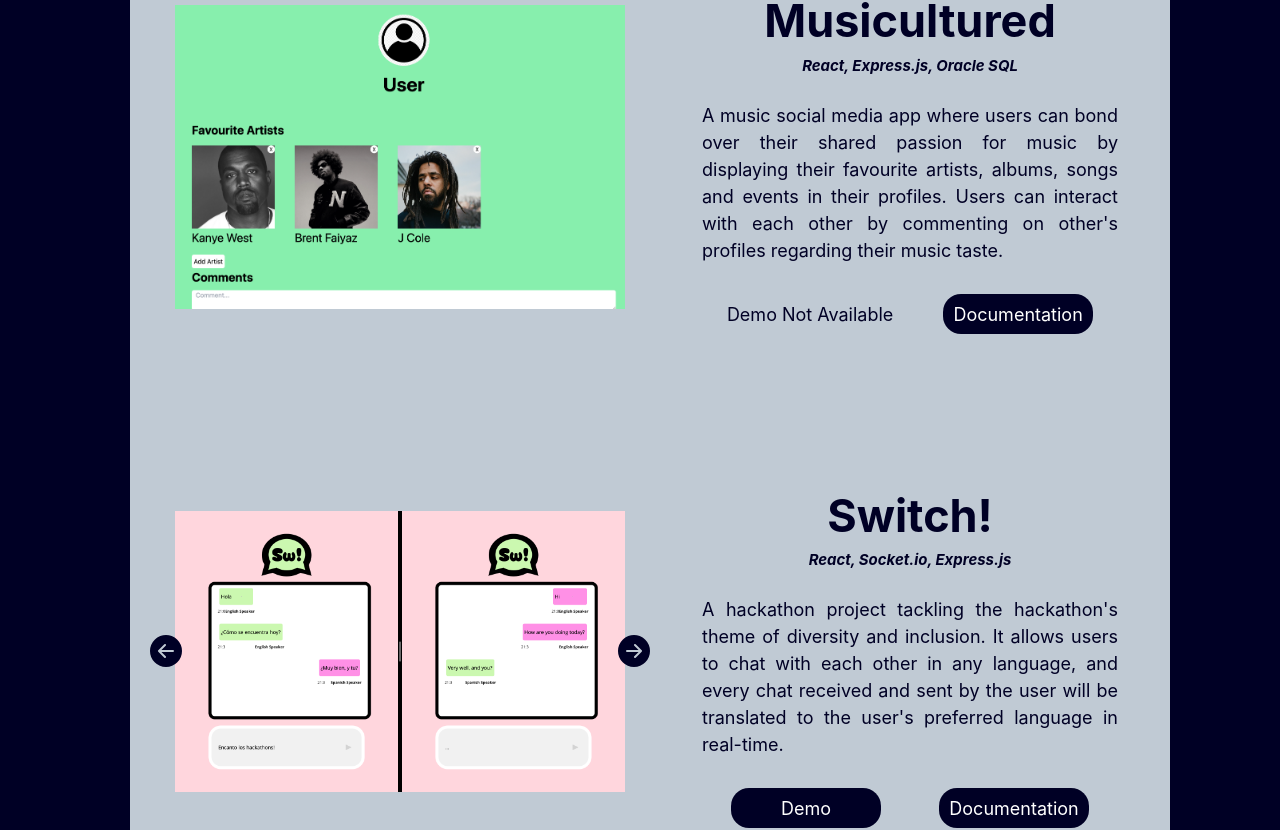
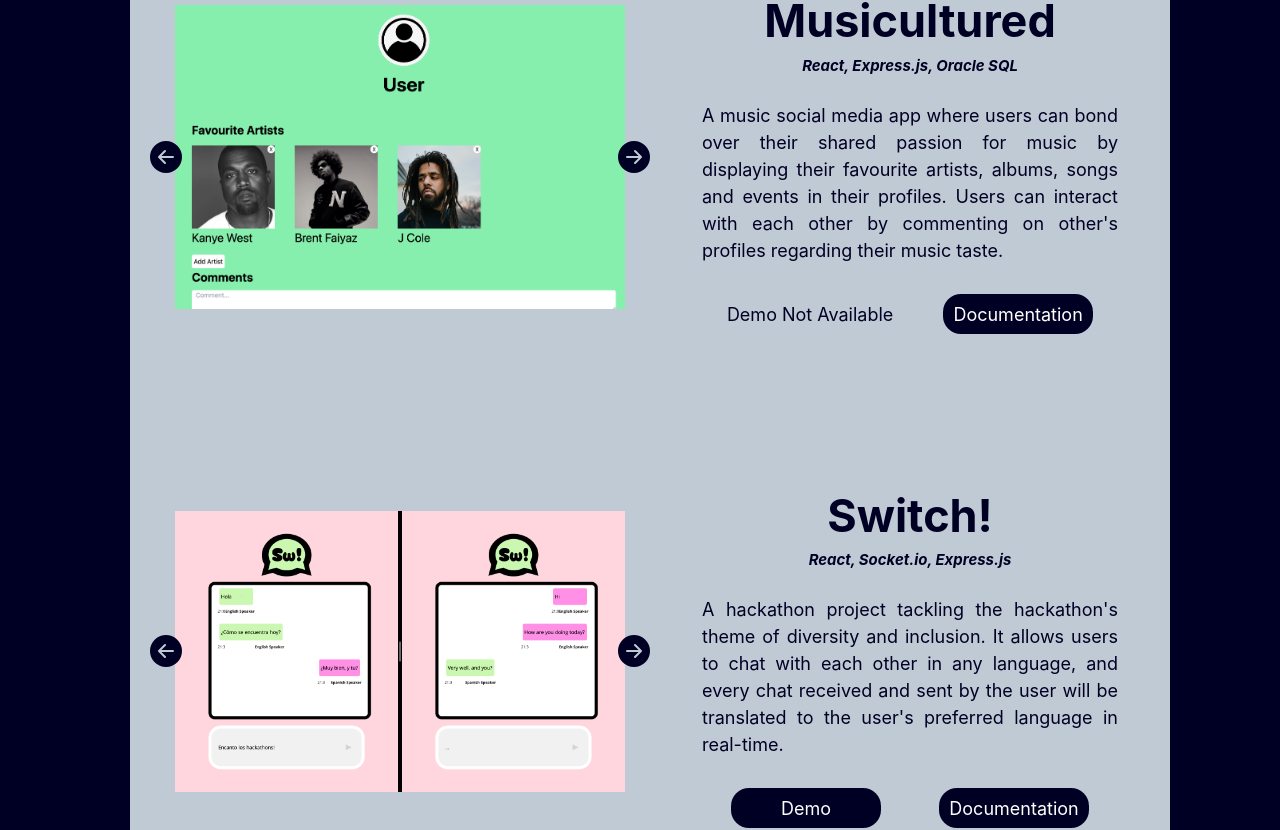
Before and after one commit to rrajann/PersonalPortfolio, a React (Vite) app: page /project-page in a window 1280 px wide. Shown: the part 887-1717 px from the top of the page. Built offline with nearby package versions, Linux system fonts and the light colour scheme.

Commit message:
Removed console.logs

```diff
--- a/src/jsx/AboutMePage.jsx
+++ b/src/jsx/AboutMePage.jsx
@@ -10,7 +10,6 @@
 
     useEffect(() => {
     const checkScroll = () => {
-            console.log(window.scrollY);
             if (window.scrollY > 70) {  // Show NavButton after scrolling 100px
                 setNavButton(true);
             } else {
--- a/src/jsx/ImageSlideshow.jsx
+++ b/src/jsx/ImageSlideshow.jsx
@@ -6,19 +6,16 @@
 export default function ImageSlideShow( {listOfImages} ) {
     const images = listOfImages;
     const [imageIndex, setImageIndex] = useState(0);
-    const hideArrows = listOfImages.length === 1;
+    const hideArrows = listOfImages.length === 0;
 
     function handleLeftClick() {
-        console.log(listOfImages.length);
         if (imageIndex == 0) setImageIndex(images.length - 1);
         else setImageIndex(prev => prev - 1);
-        console.log("left");
     }
 
     function handleRightClick() {
         if (imageIndex == images.length - 1) setImageIndex(0);
         else setImageIndex(prev => prev + 1);
-        console.log("right");
     }
 
     return (
--- a/src/jsx/NavButton.jsx
+++ b/src/jsx/NavButton.jsx
@@ -9,7 +9,6 @@
     function handleButtonClick() {
         setExpand(!expand);
         event.stopPropagation();
-        console.log("button clicked");
       }
 
     return (
--- a/src/jsx/ProjectPage.jsx
+++ b/src/jsx/ProjectPage.jsx
@@ -12,7 +12,6 @@
 
     useEffect(() => {
     const checkScroll = () => {
-            console.log(window.scrollY);
             if (window.scrollY > 70) {  // Show NavButton after scrolling 100px
                 setNavButton(true);
             } else {
```
